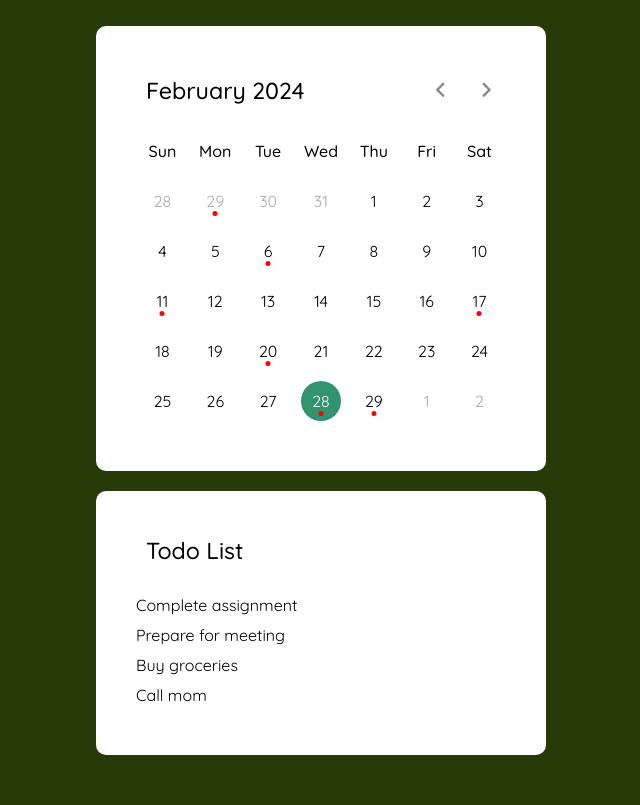
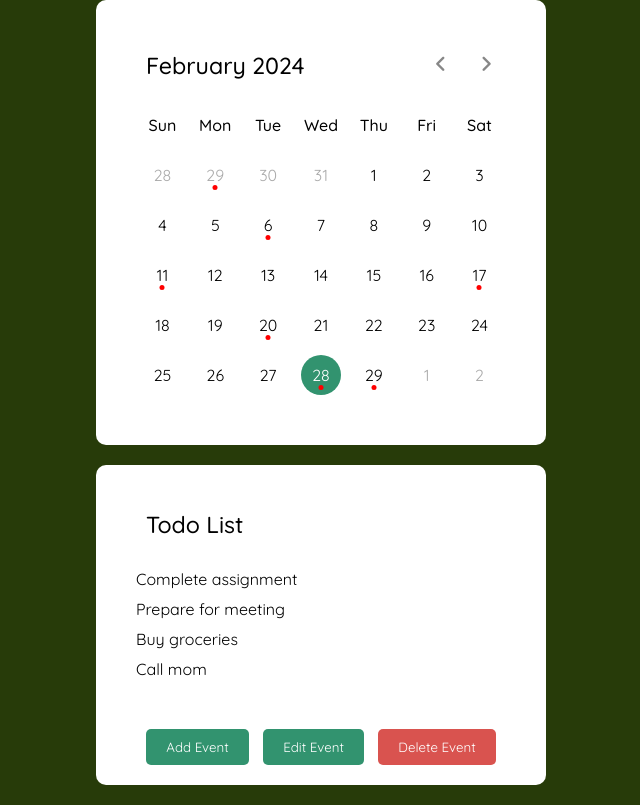
Before and after one commit to software-students-spring2024/2-web-app-exercise-se-2pm2, a website: page calendar.html in a window 1280 px wide. Shown: the whole page, without its empty margins (319-959 px from the left). Drawn offline with nearby package versions, Linux system fonts and the light colour scheme.

Commit message:
added 3 buttons for CRUD for events/todo actions

```diff
--- a/calendar.html
+++ b/calendar.html
@@ -77,6 +77,11 @@
             <li>Buy groceries</li>
             <li>Call mom</li>
         </ul>
+        <div class="button-container">
+            <button class="add-event-button">Add Event</button>
+            <button class="edit-event-button">Edit Event</button>
+            <button class="delete-event-button">Delete Event</button>
+        </div>
     </div>
 
 
--- a/calendar_style.css
+++ b/calendar_style.css
@@ -142,3 +142,40 @@ header .icons span:hover {
 .todo-list li {
     margin-bottom: 10px;
 }
+
+.button-container {
+    text-align: center;
+    margin-top: 20px;
+}
+
+.add-event-button,
+.edit-event-button {
+    padding: 10px 20px;
+    margin: 0 5px;
+    background-color: #32936F;
+    color: #fff;
+    border: none;
+    border-radius: 5px;
+    cursor: pointer;
+    transition: background-color 0.3s ease;
+}
+
+.add-event-button:hover,
+.edit-event-button:hover {
+    background-color: #276C56;
+}
+
+.delete-event-button {
+    padding: 10px 20px;
+    margin: 0 5px;
+    background-color: #D9534F; /* Red color */
+    color: #fff;
+    border: none;
+    border-radius: 5px;
+    cursor: pointer;
+    transition: background-color 0.3s ease;
+}
+
+.delete-event-button:hover {
+    background-color: #C9302C; /* Darker shade of red on hover */
+}
```
